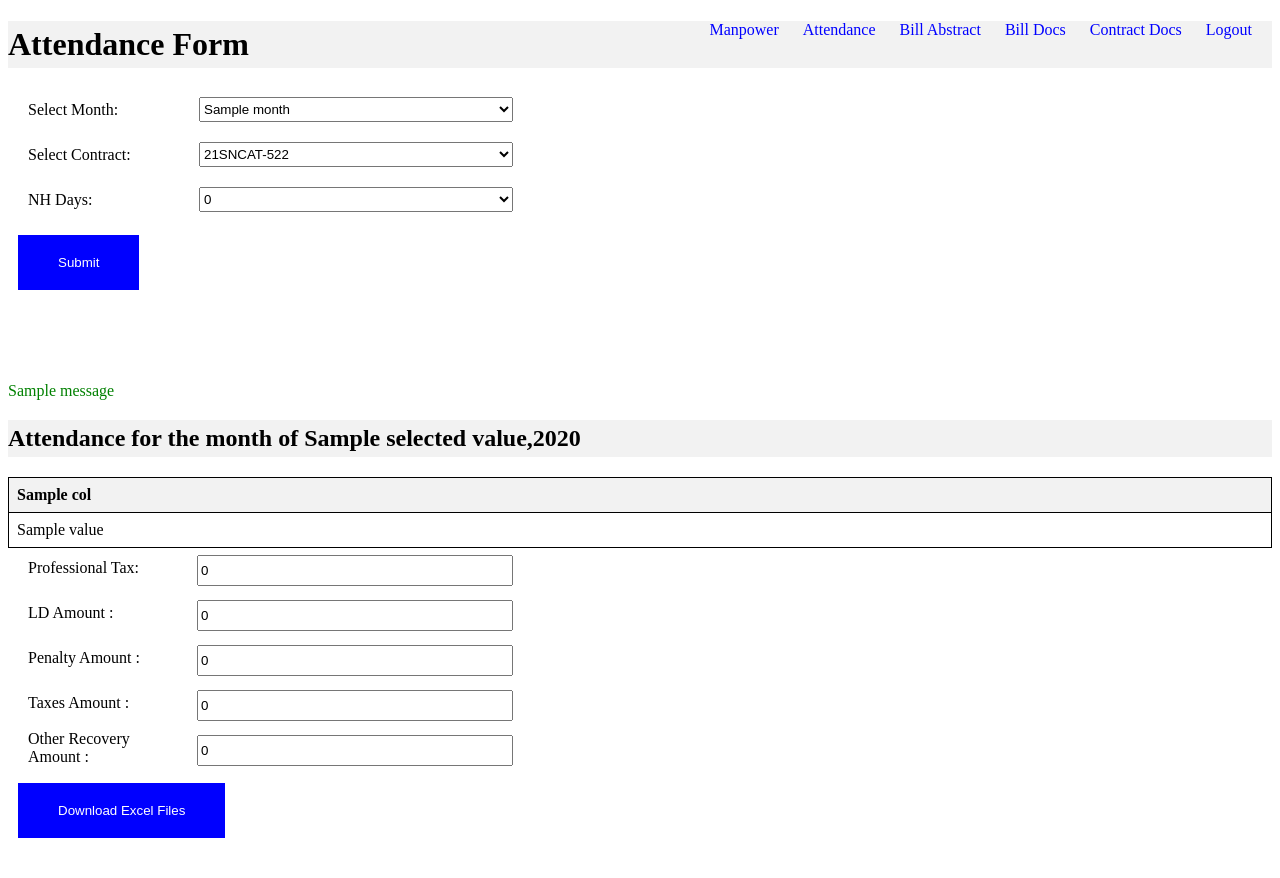
After one commit to coder240916/contract_bills_new, a Flask app: template templates/attendance_form_1.html in a window 1280 px wide. The commit adds this page. Run offline with Flask 3, Linux system fonts and the light colour scheme; tables that the repository leaves empty hold one stand-in row (values such as "Sample post"); the template is opened without the code that fills it: values that come from a table or form of the project are taken from there, most other values are stand-ins (such as "Sample title", 1, 10 or a date in 2020); one stand-in notice (Sample message) is shown.

Commit message:
attendance new route added

```diff
--- a/app.py
+++ b/app.py
@@ -7,6 +7,7 @@ from datetime import datetime,date
 from sqlalchemy import and_,distinct
 from utils.app_db_operations import insert_or_update_bills_boq_lines, insert_or_update_contract_bill, check_values_exists_in_bills_table,check_invoice_in_bills_tables
 from utils.punch_processing import process_punch_df, get_saved_punch_data
+from utils.attendance_form import read_punching_data
 
 from flask import Flask, render_template, request, redirect, url_for, session, flash, jsonify, send_file
 from sqlalchemy.exc import SQLAlchemyError
@@ -368,6 +369,65 @@ with app.app_context():
         #                         header="true", table_id="editable")
         return render_template('punching.html', punch_df=punch_df, hover_data=hover_data)
 
+    # attendance endpoint
+    @app.route("/attendance1",methods=["GET","POST"])
+    def attendance1():
+        if 'user_id' in session or "eic_user_id" not in session :
+            return redirect(url_for('login'))
+
+        month_dict = get_prev_months()
+
+        present_month = date.today().month
+        month_dict.pop(get_month_name(present_month))
+
+        contracts = db.session.query(Contract).filter(Contract.eic_pbno == session["eic_user_id"])
+
+        if request.method == "POST":
+            month,year = request.form["month_select"].split("-")
+            selected_month = request.form["month_select"]
+
+            contract_no = request.form["contract_select"]
+            nh_days = int(request.form["nh_days"])
+
+            month_name = get_month_name(int(month))
+
+            selected_values = {"selected_month":selected_month,"selected_contract_no":contract_no,"selected_nh_days":nh_days,"month_name":month_name,"year":year}
+
+            attendance_df,sunday_columns = read_punching_data(nh_days)
+
+
+            return render_template("attendance_form_1.html",month_dict=month_dict,contracts=contracts,selected_values=selected_values,
+                                   attendance_df=attendance_df,sunday_columns=sunday_columns)
+
+
+        return render_template("attendance_form_1.html",month_dict=month_dict,contracts=contracts)
+
+
+    # download attendance form
+    @app.route("/download_attendance1",methods=["POST"])
+    def download_attendance1():
+
+        wages_data = ManpowerWage.query.all()
+        wages_list = [[wage.emp_category.upper(),float(wage.wage)] for wage in wages_data]
+        wages = pd.DataFrame(wages_list,columns=["CATEGORY","Wage per day"])
+
+
+        #wages = pd.DataFrame({"CATEGORY":['SKILLED',"SEMI-SKILLED","UNSKILLED"],"Wage per day":[709,589,504]})
+
+        if request.method == "POST":
+            prof_tax = float(request.form["prof_tax"])
+            ld = float(request.form["ld"])
+            penalty = float(request.form["penalty"])
+            taxes = float(request.form["taxes"])
+            other_recovery = float(request.form["other_recovery"])
+
+            month, year = session["attendance_data"].get("month"), session["attendance_data"].get("year")
+            contract_no = session["attendance_data"].get("contract_no")
+            emp_categories = session["attendance_data"].get("skill_categories")
+
+            result_df, sunday_list = attendance_processing(month,year,contract_no, emp_categories)
+
+        return "downloaded"
 
     # attendance endpoint
     @app.route("/attendance",methods=["GET","POST"])
@@ -467,9 +527,6 @@ with app.app_context():
             penalty = float(request.form["penalty"])
             taxes = float(request.form["taxes"])
             other_recovery = float(request.form["other_recovery"])
-
-            service_charges = 250
-            # ld,penalty,taxes,other_recovery = 0,0,0,0
 
             month, year = session["attendance_data"].get("month"), session["attendance_data"].get("year")
             contract_no = session["attendance_data"].get("contract_no")
--- a/static/css/styles.css
+++ b/static/css/styles.css
@@ -97,7 +97,7 @@ td form {
 
 /* Headings */
 h1,h2, h3 {
-    width: 500%;
+    width: 100%;
     background-color: #f2f2f2; /* Background color for headings */
     /*border-bottom: 2px solid black; /* Border at the bottom of headings */
     padding: 5px 0; /* Padding for spacing */
@@ -136,7 +136,6 @@ h1,h2, h3 {
     display: block;
     background-color: blue;
     color: white;
-    padding: 10px 20px;
     border: none;
     cursor: pointer;
     padding: 20px 40px;
@@ -164,8 +163,10 @@ h1,h2, h3 {
 }
 
 
+
 .styled-form {
     width: 500px; /* Adjust width as needed */
+    padding:10px;
 }
 
 .form-row {
@@ -173,6 +174,8 @@ h1,h2, h3 {
     align-items: center;
     margin-bottom: 20px;
     height:25px;
+
+
 }
 
 
--- /dev/null
+++ b/templates/attendance_form_1.html
@@ -0,0 +1,148 @@
+{% extends "base.html" %}
+{% block title %}Manpower{% endblock %}
+
+{% block content %}
+
+    <nav>
+
+        <ul>
+            <li><a href="{{ url_for('manpower') }}">Manpower</a></li>
+            <li><a href="{{ url_for('attendance') }}">Attendance</a></li>
+            <li><a href="{{ url_for('create_abstract') }}">Bill Abstract</a></li>
+            <li><a href="{{ url_for('bill_docs') }}">Bill Docs</a></li>
+            <li><a href="{{ url_for('contract_docs') }}">Contract Docs</a></li>
+            <li><a href="{{ url_for('logout') }}">Logout</a></li>
+        </ul>
+    </nav>
+
+    <h1 >Attendance Form</h1>
+
+   <form class="styled-form" id="attendance-form" action="{{ url_for('attendance1') }}" method="post">
+        <div class="form-row">
+            <label for="month_select">Select Month:</label>
+            <select id="month_select" name="month_select">
+                {% for month,data in month_dict.items() %}
+                    {% if selected_values %}
+                        {% if data == selected_values["selected_month"] %}
+                            <option value="{{ data }}" selected>{{ month }}</option>
+                        {% else %}
+                            <option value="{{ data }}" >{{ month }}</option>
+                        {% endif %}
+                    {% else %}
+                        <option value="{{ data }}">{{ month }}</option>
+                    {% endif %}
+                {% endfor %}
+            </select>
+        </div>
+
+        <div class="form-row">
+            <label for="contract_select">Select Contract:</label>
+            <select id="contract_select" name="contract_select">
+                {% for contract in contracts %}
+                    <option value="{{ contract.contract_no }}">{{ contract.contract_no }}</option>
+                {% endfor %}
+            </select>
+        </div>
+
+        <div class="form-row">
+            <label for="nh_days">NH Days:</label>
+            <select id="nh_days" name="nh_days">
+
+                {% for val in [0,1,2,3] %}
+                    {% if selected_values %}
+                        {% if val == selected_values.get("selected_nh_days") %}
+                            <option value="{{ val }}" selected>{{ val }}</option>
+                        {% else %}
+                            <option value="{{ val }}" >{{ val }}</option>
+                        {% endif %}
+                    {% else %}
+                        <option value="{{ val }}">{{ val }}</option>
+                    {% endif %}
+
+                {% endfor %}
+            </select>
+        </div>
+
+        <button id="submit_btn" type="submit">Submit</button>
+    </form>
+    <br><br>
+
+
+
+    {% with messages = get_flashed_messages(with_categories=true) %}
+        {% if messages %}
+            <ul>
+                {% for category, message in messages %}
+                    <li class="{{ category }}">{{ message }}</li>
+                {% endfor %}
+            </ul>
+        {% endif %}
+    {% endwith %}
+
+    {% if selected_values %}
+
+        <h2>Attendance for the month of {{ selected_values.get("month_name") }},{{ selected_values.get("year") }} </h2>
+        <table id="editable" class="attendance_table">
+            <thead>
+                <tr>
+                    {% for col in attendance_df.columns.values %}
+                        <th class="{{ 'sunday' if col in sunday_columns else '' }}">
+                            {{ col|escape }}
+                        </th>
+                    {% endfor %}
+                </tr>
+            </thead>
+            <tbody>
+                {% for index, row in attendance_df.iterrows() %}
+                    <tr>
+                        {% for col, value in row.items() %}
+                            <td class="{{ 'sunday' if col in sunday_columns else 'non-editable' }}">
+                                {{ value }}
+                            </td>
+                        {% endfor %}
+                    </tr>
+                {% endfor %}
+            </tbody>
+        </table>
+
+
+        <form class="styled-form" id="attendance-form" action="{{ url_for('download_attendance1') }}" method="post">
+
+            <div class="form-row">
+                <label for="prof_tax">Professional Tax:</label>
+                <input type="number" id="prof_tax" name="prof_tax" value="0" required><br>
+            </div>
+
+            <div class="form-row">
+                <label for="ld">LD Amount :</label>
+                <input type="number" id="ld" name="ld" value='0' required ><br>
+            </div>
+
+            <div class="form-row">
+                <label for="penalty">Penalty Amount :</label>
+                <input type="number" id="penalty" name="penalty" value='0' required ><br>
+            </div>
+
+
+            <div class="form-row">
+                <label for="taxes">Taxes Amount :</label>
+                <input type="number" id="taxes" name="taxes" value='0' required ><br>
+            </div>
+
+            <div class="form-row">
+                <label for="other_recovery"> Other Recovery Amount  :</label>
+                <input type="number" id="other_recovery" name="other_recovery" value='0' required ><br>
+            </div>
+
+            <button type="submit" id="download-button">Download Excel Files</button>
+
+        </form>
+
+
+
+
+    {% endif %}
+
+
+
+{% endblock %}
--- a/utils/attendance_form.py
+++ b/utils/attendance_form.py
@@ -1,11 +1,16 @@
 import pandas as pd
 import os
+
+from datetime import datetime
 
 from openpyxl import load_workbook
 from openpyxl.styles import Border,Side,Alignment,Font,PatternFill
 
+
 BILLS_FOLDER_PATH = os.path.join("bill docs")
 ATTENDANCE_TEMPLATE_PATH = "bill_templates/attendance.xlsx"
+
+
 
 def custom_sort(skill_category):
     if skill_category == "SKILLED":
@@ -14,6 +19,38 @@ def custom_sort(skill_category):
         return 2
     else:
         return 3
+
+def map_values(value):
+    if value == 'PP':
+        return 1
+    elif value == 'AA':
+        return 0
+    elif value in ["AP","PA"] :  # Assuming PA or AP
+        return 0.5
+    else:
+        return value
+
+def read_punching_data(nh_days):
+    attendance_df = pd.read_csv("utils/updated_punch_data.csv")
+    # print(str(attendance_df))
+    attendance_df = attendance_df.map(map_values)
+    # print(str(attendance_df))
+    attendance_df["NH Days"] = nh_days
+
+    df_columns = attendance_df.columns.tolist()
+
+    sunday_columns = []
+    for col in df_columns:
+        try:
+            if datetime.strptime(col, "%d/%m").weekday() == 5:  # 6 is Sunday
+                sunday_columns.append(col)
+
+        except ValueError:
+            pass
+
+    attendance_df.loc[:,sunday_columns] = "S"
+    return attendance_df,sunday_columns
+
 
 def attendance_processing(month, year, contract_no, emp_categories):
     # Read csv file
@@ -68,6 +105,7 @@ def attendance_processing(month, year, contract_no, emp_categories):
     result_df = result_df.sort_values(by="CATEGORY",key=lambda x:x.map(custom_sort))
     result_df["SL.No"] = range(1, len(result_df) + 1)
     result_df = pd.concat([result_df.iloc[:, -1:], result_df.iloc[:, :-1]], axis=1).reset_index(drop=True)
+    print(str(result_df))
 
     return result_df, sunday_list
 
--- a/utils/utils.py
+++ b/utils/utils.py
@@ -215,7 +215,7 @@ def generate_attendance_data_df(employees,month,year,contract_no,values=None):
 
     present_days.extend(["weekday","DP"])
     attendance_data.loc["total"] = present_days
-    print(attendance_data)
+
     attendance_dict = {col:list(attendance_data[col].values) for col in attendance_data.columns[1:] }
 
     return attendance_dict
```
Also changed, not shown: 2 other files.
